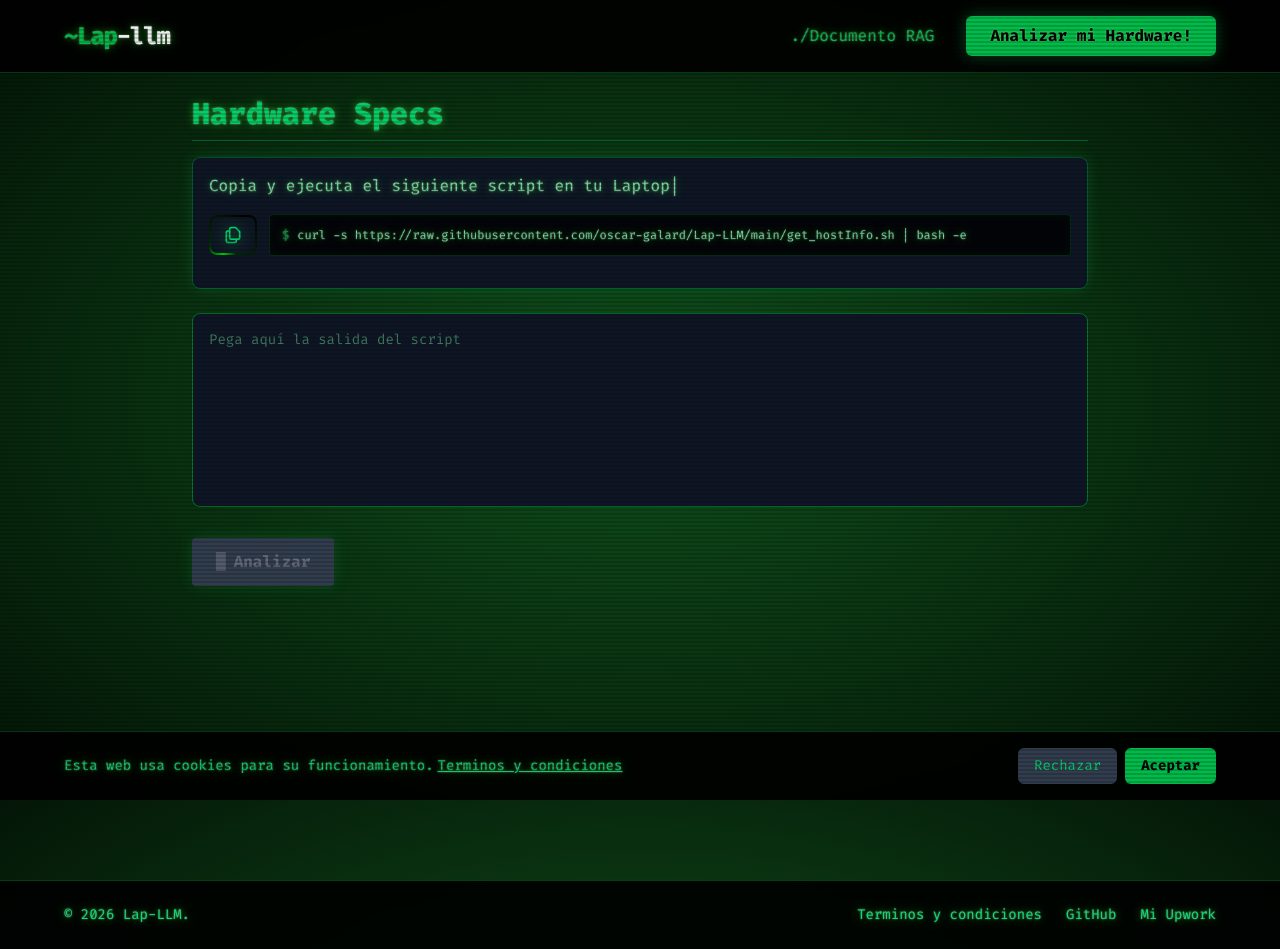
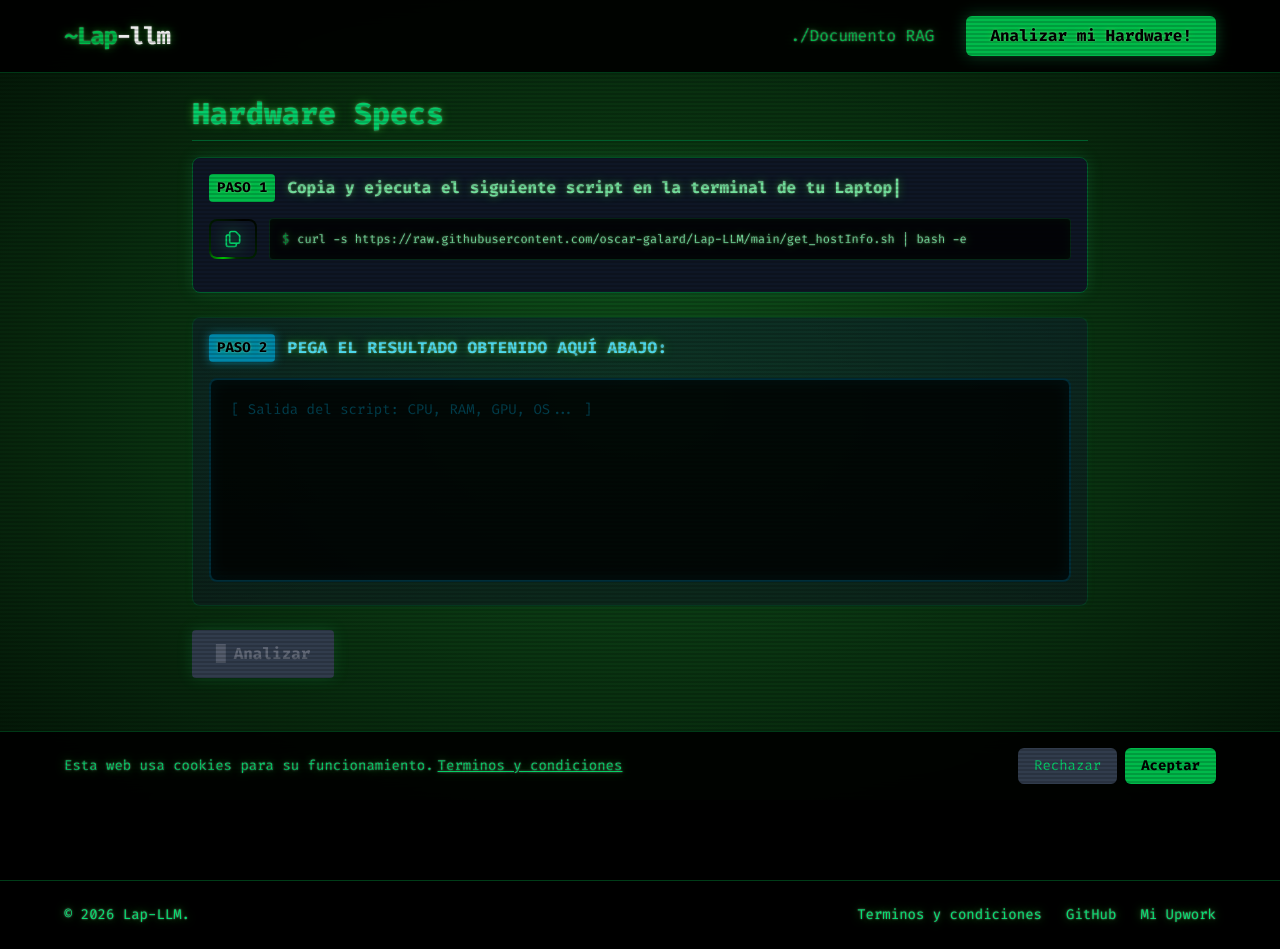
Before and after one commit to oscar-galard/Lap-LLM, a React (Vite) app in the folder frontend/: page /hardware in a window 1280 px wide. Built offline with nearby package versions, Linux system fonts and the light colour scheme.

Commit message:
UI tunning
- improved visuals for better UX.
- visuals for make the flow more friendly
- scrolling Issuees solved
- video added to Landing page

```diff
--- a/frontend/src/App.tsx
+++ b/frontend/src/App.tsx
@@ -1,13 +1,25 @@
-import { BrowserRouter as Router, Routes, Route } from 'react-router-dom'
+import { BrowserRouter as Router, Routes, Route, useLocation } from 'react-router-dom'
+import { useEffect } from 'react'
 import Landing from './pages/Landing'
 import Hardware from './pages/Hardware'
 import Terminos from './pages/terminos'
 import Layout from './layouts/Layout'
 import './App.css'
 
+function ScrollToTop() {
+  const { pathname } = useLocation();
+
+  useEffect(() => {
+    window.scrollTo(0, 0);
+  }, [pathname]);
+
+  return null;
+}
+
 function App() {
   return (
         <Router>
+          <ScrollToTop />
           {/* CRT overlay effects */}
           <div className="crt-overlay"></div>
 
--- a/frontend/src/index.css
+++ b/frontend/src/index.css
@@ -10,21 +10,30 @@
 }
 
 html, body {
-  min-height: 100%;
-  height: 100%;
+  min-height: 100vh;
 }
 
 body {
   @apply font-sans;
   background-color: #000000;
-  background-image: radial-gradient(#11581E, #041607);
-  background-repeat: no-repeat;
-  background-size: cover;
-  background-attachment: fixed;
   color: rgba(128, 255, 128, 0.8);
   text-shadow:
     0 0 1ex rgba(51, 255, 51, 0.5),
     0 0 2px rgba(255, 255, 255, 0.5);
+}
+
+body::before {
+  content: "";
+  position: fixed;
+  top: 0;
+  left: 0;
+  width: 100vw;
+  height: 100vh;
+  background-image: radial-gradient(#11581E, #041607);
+  background-repeat: no-repeat;
+  background-size: cover;
+  z-index: -1;
+  pointer-events: none;
 }
 
 .crt-overlay {
--- a/frontend/src/pages/Hardware.tsx
+++ b/frontend/src/pages/Hardware.tsx
@@ -119,13 +119,16 @@ function Hardware() {
         </h1>
 
         <div className="mb-6 p-4 bg-gray-900 border border-green-800 rounded-lg shadow-[0_0_15px_rgba(34,197,94,0.2)]">
-          <p className="text-green-300 mb-3 min-h-[1.5em]">
-            <TypeAnimation
-              sequence={[ 1000, 'Copia y ejecuta el siguiente script en tu Laptop', 1000]}
-              speed={70}
-              cursor={true}
-            />
-          </p>
+          <div className="flex items-center gap-3 mb-3">
+            <span className="bg-green-500 text-black font-bold px-2 py-1 rounded text-sm">PASO 1</span>
+            <p className="text-green-300 min-h-[1.5em] font-bold">
+              <TypeAnimation
+                sequence={[ 1000, 'Copia y ejecuta el siguiente script en la terminal de tu Laptop', 1000]}
+                speed={70}
+                cursor={true}
+              />
+            </p>
+          </div>
 
           <div className="flex items-center gap-3 my-4 group">
             {/* Contenedor del Botón Neón */}
@@ -136,7 +139,7 @@ function Hardware() {
               <div className="absolute inset-[-1000%] animate-glow-rotate bg-[conic-gradient(from_90deg_at_50%_50%,#000_0%,#003300_40%,#00FF00_50%,#003300_60%,#000_100%)]"></div>
 
               {/* Capa 2: Fondo del Botón (Crea el efecto de borde fino) */}
-              <div className="relative flex items-center justify-center bg-gray-900 rounded-[6px] px-3 py-2 w-full h-full">
+              <div className="relative flex items-center justify-center bg-gray-900 rounded-[6px] px-3 py-2 w-full h-full hover:bg-gray-800 transition-colors">
                 <svg
                   className="w-5 h-5 text-green-400 drop-shadow-[0_0_8px_rgba(34,197,94,0.8)]"
                   fill="none"
@@ -147,7 +150,7 @@ function Hardware() {
                   <path strokeLinecap="round" strokeLinejoin="round" strokeWidth="2" d="M8 7v8a2 2 0 002 2h6M8 7V5a2 2 0 012-2h4.586a1 1 0 01.707.293l4.414 4.414a1 1 0 01.293.707V15a2 2 0 01-2 2h-2M8 7H6a2 2 0 00-2 2v10a2 2 0 002 2h8a2 2 0 002-2v-2" />
                 </svg>
                 <span className="ml-2 text-xs font-mono font-bold text-green-400 uppercase tracking-widest hidden group-hover:block">
-                  Copy
+                  Copiar
                 </span>
               </div>
             </div>
@@ -160,10 +163,18 @@ function Hardware() {
           </div>
         </div>
 
-        <div className="mb-6">
+        <div className="mb-6 p-4 bg-gray-900/50 border border-green-800/50 rounded-lg shadow-[0_0_10px_rgba(34,197,94,0.05)] relative overflow-hidden">
+          <div className="flex items-center gap-3 mb-4 relative z-10">
+            <span className="bg-cyan-600 text-black font-bold px-2 py-1 rounded text-sm drop-shadow-[0_0_5px_rgba(8,145,178,0.8)]">PASO 2</span>
+            <p className="text-cyan-300 font-bold uppercase tracking-wide">
+              Pega el resultado obtenido aquí abajo:
+            </p>
+          </div>
+          <div className="absolute inset-0 bg-gradient-to-b from-cyan-900/10 to-transparent pointer-events-none"></div>
+
           <textarea
-            placeholder="Pega aquí la salida del script"
-            className="w-full font-mono text-sm bg-gray-900 text-green-300 border border-green-700 rounded-lg p-4 focus:border-green-500 focus:ring-1 focus:ring-green-500 outline-none transition-colors resize-none"
+            placeholder="[ Salida del script: CPU, RAM, GPU, OS... ]"
+            className="relative z-10 w-full font-mono text-sm bg-black/80 text-cyan-300 border-2 border-cyan-800/50 rounded-lg p-5 focus:border-cyan-400 focus:ring-1 focus:ring-cyan-400 outline-none transition-all resize-none placeholder-cyan-800/70 shadow-[inset_0_0_15px_rgba(8,145,178,0.1)]"
             rows={8}
             onChange={handlePaste}
           />
--- a/frontend/src/pages/Landing.tsx
+++ b/frontend/src/pages/Landing.tsx
@@ -60,7 +60,7 @@ function Landing() {
         </section>
       {/* section problem and solution*/}
       <section className="py-20 px-6 max-w-6xl mx-auto border-t border-green-500/20">
-        <h2 className="text-3xl font-black mb-12 text-cyan-400 uppercase drop-shadow-[0_0_8px_rgba(34,211,238,0.8)] flex items-center gap-4">
+        <h2 className="text-3xl font-black mb-12 text-cyan-400 uppercase drop-shadow-[0_0_8px_rgba(34,211,238,0.8)] flex items-center gap-4 min-h-[4rem] md:min-h-[3rem]">
             <span className="text-fuchsia-500 drop-shadow-[0_0_10px_rgba(217,70,239,0.8)]">✨</span>
             <TypeAnimation
               sequence={[ 2500, 'El Muro de la VRAM... y como lo derribamos', 1000]}
@@ -90,7 +90,7 @@ function Landing() {
         <div className="absolute inset-0 bg-[linear-gradient(rgba(217,70,239,0.05)_1px,transparent_1px),linear-gradient(90deg,rgba(217,70,239,0.05)_1px,transparent_1px)] bg-[size:40px_40px] pointer-events-none" style={{ perspective: '500px', transform: 'rotateX(60deg) scale(2.5)', transformOrigin: 'top center', opacity: 0.3 }}></div>
 
         <div className="max-w-6xl mx-auto relative z-10">
-          <h2 className="text-3xl font-black mb-12 text-cyan-400 uppercase drop-shadow-[0_0_8px_rgba(34,211,238,0.8)] flex items-center gap-4">
+          <h2 className="text-3xl font-black mb-12 text-cyan-400 uppercase drop-shadow-[0_0_8px_rgba(34,211,238,0.8)] flex items-center gap-4 min-h-[4rem] md:min-h-[3rem]">
             <span className="text-fuchsia-500 drop-shadow-[0_0_10px_rgba(217,70,239,0.8)]">✨</span>
             <TypeAnimation
               sequence={[ 6000, 'Tus Nuevos Superpoderes de IA Local', 1000]}
@@ -142,6 +142,43 @@ function Landing() {
           </div>
         </div>
       </section>
+
+      {/* Video Section */}
+      <section className="py-20 px-6 max-w-6xl mx-auto border-t border-fuchsia-500/30 relative z-10">
+        <h2 className="text-3xl font-black mb-12 text-cyan-400 uppercase drop-shadow-[0_0_8px_rgba(34,211,238,0.8)] flex items-center gap-4">
+          <span className="text-fuchsia-500 drop-shadow-[0_0_10px_rgba(217,70,239,0.8)]">🎥</span>
+          Los Orígenes de la Investigación
+        </h2>
+
+        <div className="grid md:grid-cols-2 gap-12 items-center">
+          <div className="border border-fuchsia-500/40 p-6 space-y-6 text-green-400/90 bg-black/80 leading-relaxed shadow-[0_0_15px_rgba(217,70,239,0.15)] backdrop-blur-sm">
+            <p>
+              Comence a investigar por una necesidad real. Hace unos meses, documenté mi primer acercamiento en <strong className="text-white">la IA local</strong> en mi laptop con gráficos integrados.
+            </p>
+            <p>
+              En este video hablo de los fundamentos que dieron pie a este estudio, pero <strong className="text-fuchsia-400 font-bold">¡ojo!</strong>, en ese entonces aún no había descubierto el hack de modificar <code className="bg-green-900/40 px-1 py-0.5 rounded text-cyan-300 text-sm">amdttm.pages_limit</code>.
+            </p>
+            <p>
+              Míralo para entender de dónde venimos, y usa <strong className="text-green-500 underline">Lap-LLM</strong> para ver hasta dónde hemos llegado.
+            </p>
+          </div>
+
+          <div className="bg-black border-2 border-cyan-400/50 rounded-sm overflow-hidden shadow-[0_0_20px_rgba(34,211,238,0.3)] relative aspect-video group">
+            <div className="absolute inset-0 border-2 border-transparent group-hover:border-fuchsia-500/50 transition-colors pointer-events-none z-10"></div>
+            <iframe
+              width="100%"
+              height="100%"
+              src="https://www.youtube.com/embed/nL95O_e3Vwc"
+              title="Ollama + IA en AMD iGPU"
+              frameBorder="0"
+              allow="accelerometer; autoplay; clipboard-write; encrypted-media; gyroscope; picture-in-picture; web-share"
+              allowFullScreen
+              className="relative z-0"
+            ></iframe>
+          </div>
+        </div>
+      </section>
+
       </main>
 
     </div>
```
Also changed, not shown: 1 other file (tests, documents, lock files or other folders).
